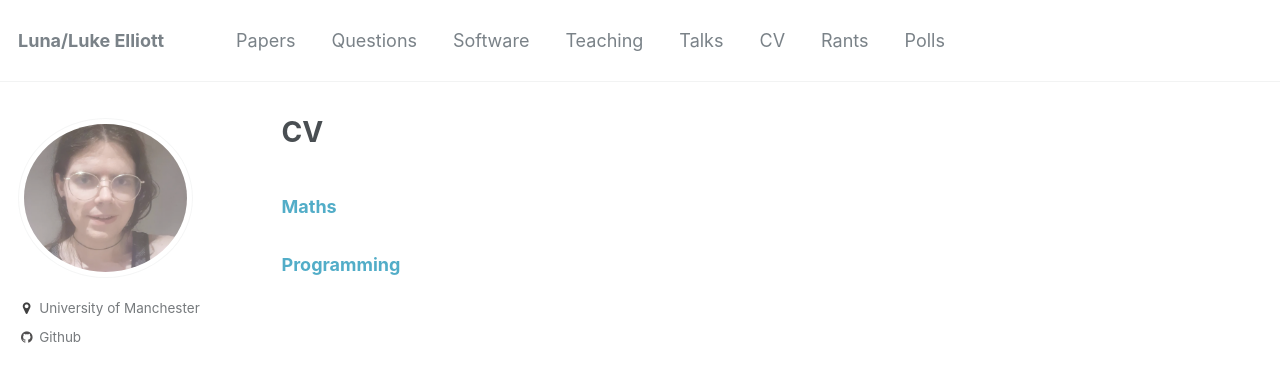
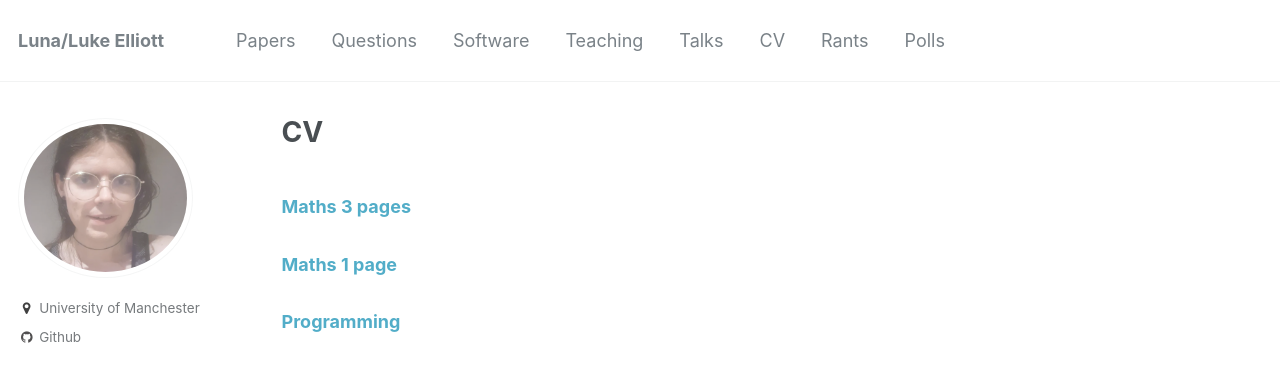
Before and after one commit to le27/L-Elliott, a Jekyll site: the page built from _pages/CV.md, in a window 1280 px wide. Shown: the top 382 px of the page. Built offline with Jekyll 4.4.1, drawn with Linux system fonts in a browser that asks for light colours.

Commit message:
Update CV.md

```diff
--- a/_pages/CV.md
+++ b/_pages/CV.md
@@ -4,6 +4,8 @@ permalink: /CV/
 author_profile: true
 ---
 
-### [Maths](https://le27.github.io/L-Elliott/files/CV_Maths.pdf)
+### [Maths 3 pages](https://le27.github.io/L-Elliott/files/LunaCV3pages.pdf)
+
+### [Maths 1 page](https://le27.github.io/L-Elliott/files/CV_Maths.pdf)
 
 ### [Programming](https://le27.github.io/L-Elliott/files/CV_Prog.pdf)
```
